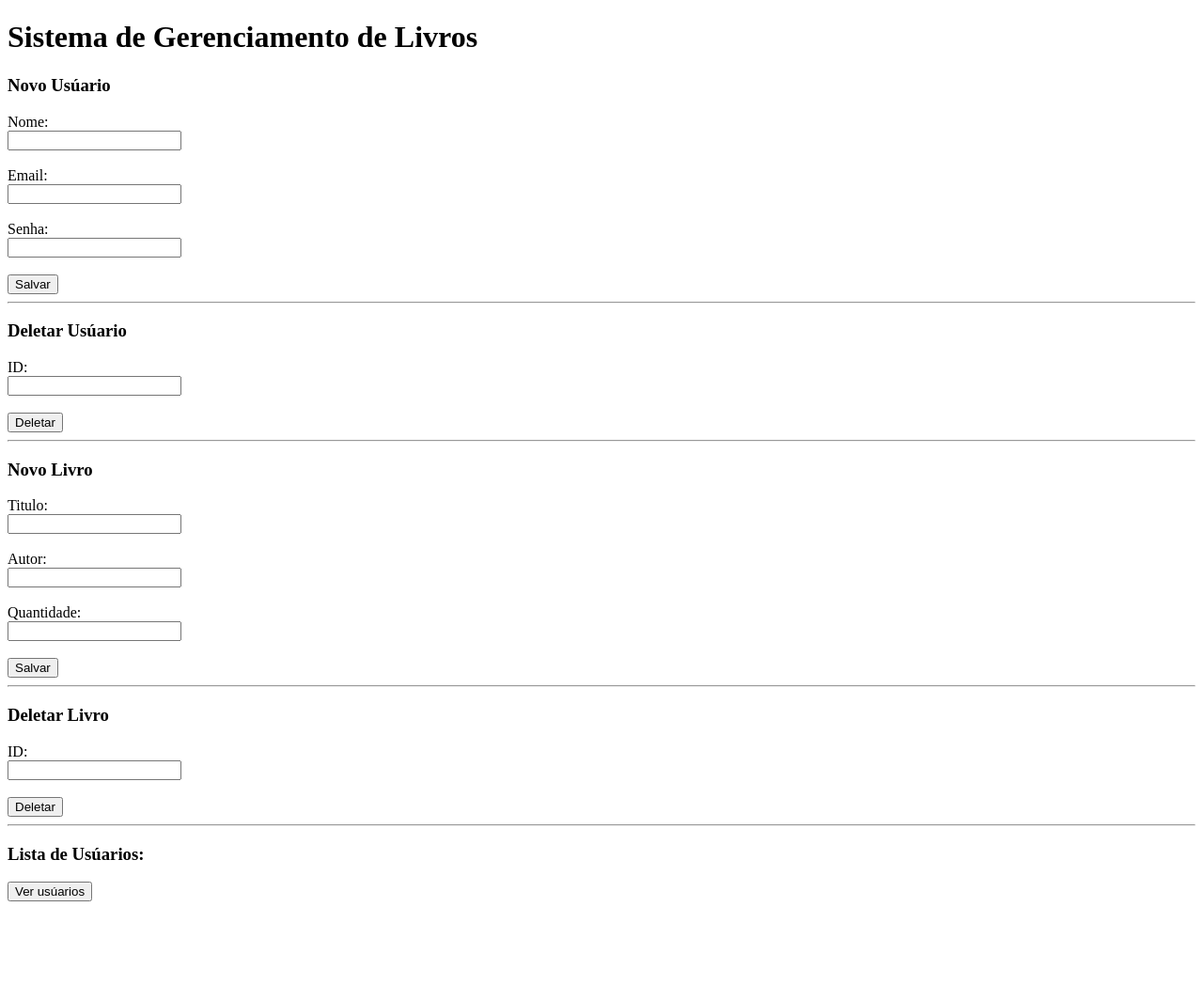
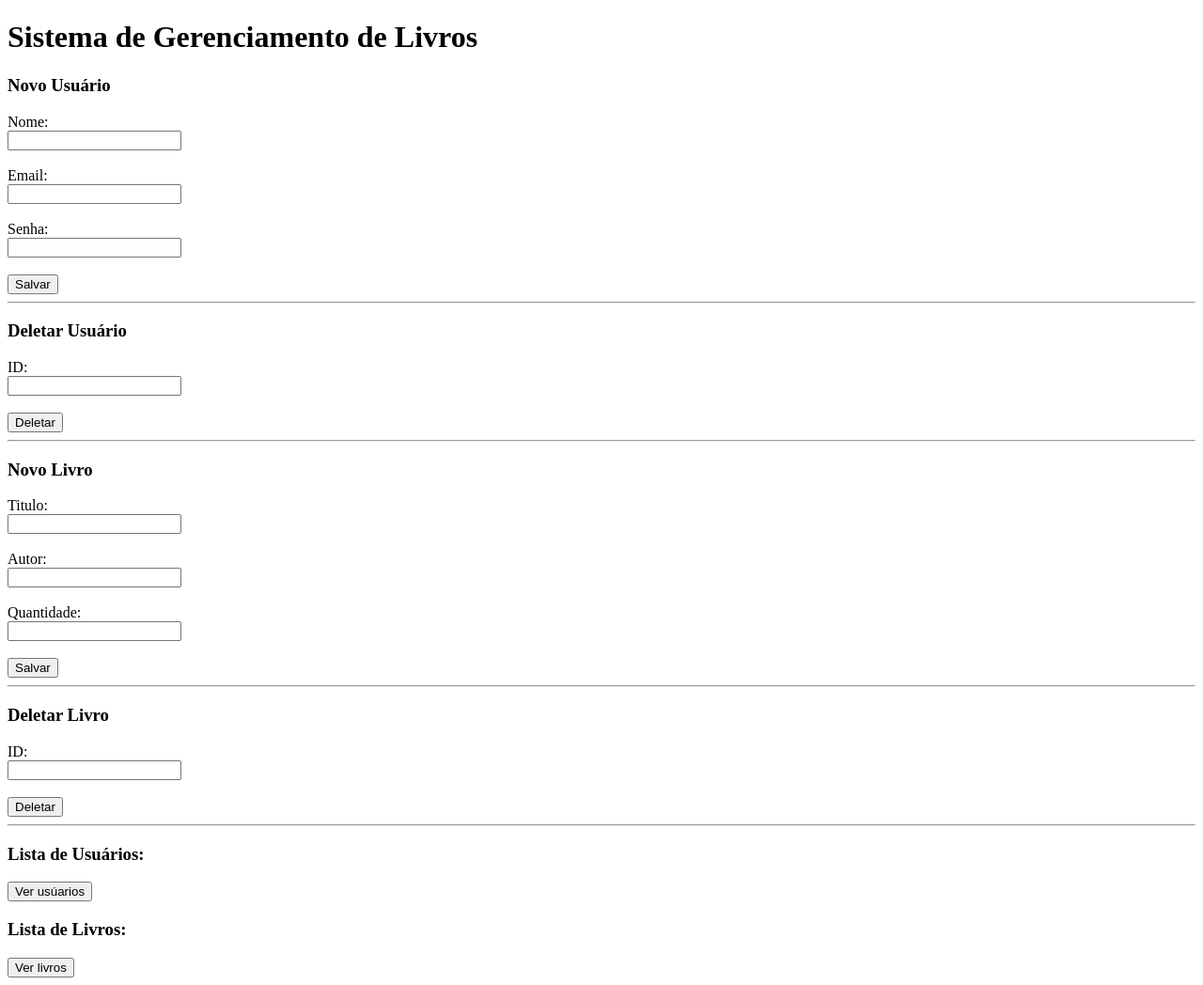
Before and after one commit to alvsgabriellk/Biblioteca, a Flask app: page / in a window 1280 px wide. Shown: the whole page at 94% size. Before the commit the page ends 959 px from the top, so only its background shows below. Run offline with Flask 3, Linux system fonts and the light colour scheme.

Commit message:
Adicionando lista de livros

```diff
--- a/templates/index.html
+++ b/templates/index.html
@@ -30,7 +30,7 @@
     <h1>Sistema de Gerenciamento de Livros</h1>
 
     <!-- INICIO USUARIO CADASTRO -->
-    <h3>Novo Usúario</h3>
+    <h3>Novo Usuário</h3>
     <form action="/usuarios/novo" method="POST">
         <label>Nome:</label><br>
         <input type="text" name="nome" required><br><br>
@@ -48,7 +48,7 @@
 
 
     <!-- INICIO DELETAR USUARIO -->
-    <h3>Deletar Usúario</h3>
+    <h3>Deletar Usuário</h3>
     <form action="/usuarios/deletar" method="POST">
         <label>ID:</label><br>
         <input type="text" name="usuario_id" required><br><br>
@@ -86,7 +86,7 @@
      </form>
 
     <!-- INICIO LISTA DE USUARIOS -->
-    <h3>Lista de Usúarios:</h3>
+    <h3>Lista de Usuários:</h3>
     <ul>
         {% for usuario in usuarios %}
             {% if usuario %}
@@ -109,9 +109,39 @@
         <form action="/" method="GET">
             <button type="submit">Fechar lista</button>
         </form>
-
     {% endif %}
     <!-- FIM LISTA DE USUARIOS -->
+
+
+    <!-- INICIO LISTA LIVROS -->
+     <h3>Lista de Livros:</h3>
+     <ul>
+        {% for livro in livros %}
+            {% if livro %}
+        <li>
+            ID: {{livro.id}}<br>
+            Titulo: {{livro.titulo}}<br>
+            Autor: {{livro.autor}}<br>
+            Disponiveis: {{livro.quantidade_disponivel}}<br>
+            DATA_CRIADO: {{livro.data_criado}}<br>
+        </li>
+        <hr>
+            {% endif %}
+        {% endfor %}
+     </ul>
+
+     {% if request.path == "/" %}
+     <form action="/livros/listar">
+        <button type="submit">Ver livros</button>
+     </form>
+     {% endif %}
+
+     {% if request.path == "/livros/listar" %}
+     <form action="/">
+        <button type="submit">Fechar lista</button>
+     </form>
+     {% endif %}
+     <!-- FIM LISTA LIVROS -->
 
 
 
```
